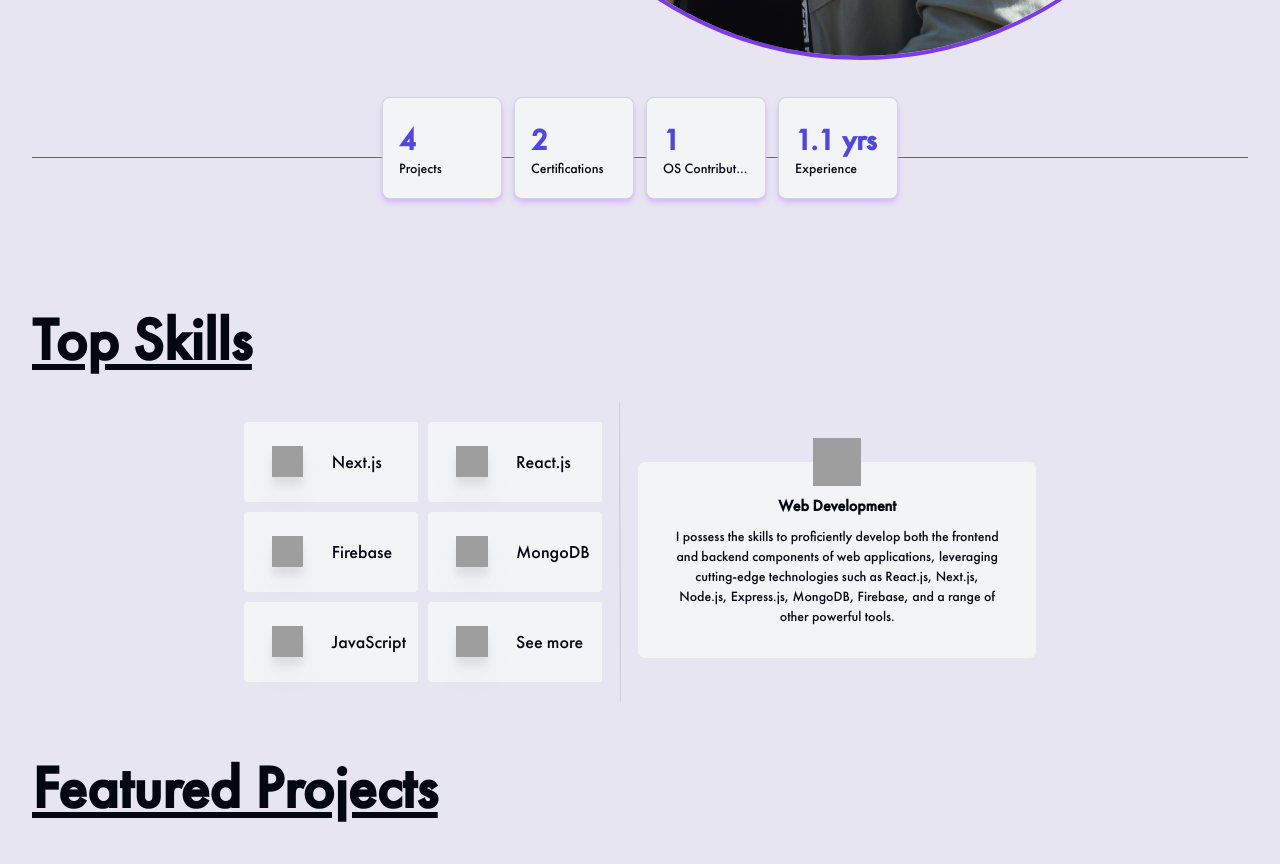
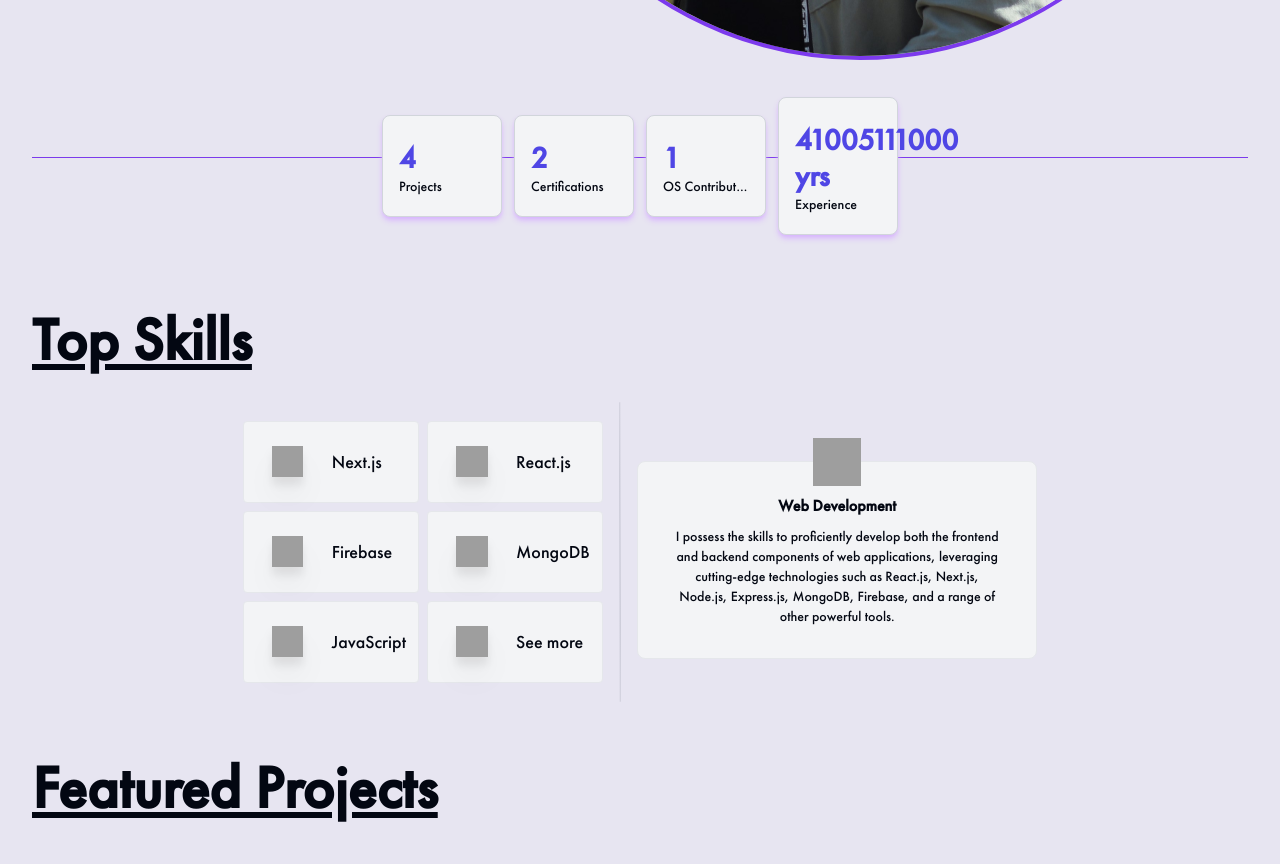
Before and after one commit to jrTilak/jrtilak-web, a Next.js app: page / in a window 1280 px wide. Shown: the part 860-1724 px from the top of the page. Built offline with nearby package versions, Linux system fonts and the light colour scheme; grey boxes are pictures that could not be loaded.

Commit message:
Add import statement for OSC module and update project count in about.ts

```diff
--- a/src/assets/json/about.ts
+++ b/src/assets/json/about.ts
@@ -1,3 +1,4 @@
+import OSC from "./osc";
 import PROJECTS_JSON from "./projects";
 
 const CERTIFICATIONS = [
@@ -20,7 +21,7 @@ const CERTIFICATIONS = [
 const STATS = [
   {
     count: PROJECTS_JSON.length.toString(),
-    desc: "Completed 3+ projects.",
+    desc: `Completed ${PROJECTS_JSON.length.toString()} projects.`,
     type: "Projects",
     link: "/projects",
   },
@@ -31,14 +32,16 @@ const STATS = [
     link: "/about/certifications",
   },
   {
-    count: "1",
-    desc: "1 open source contributions till now",
+    count: OSC.length.toString(),
+    desc: `${OSC.length.toString()} open source contributions till now`,
     type: "OS Contributions",
     link: "/osc",
   },
   {
-    count: "1.1 yrs",
-    desc: "I have 1.1 yrs+ years of experience.",
+    count: `${new Date().getTime() - new Date("2022-10-01").getTime()} yrs`,
+    desc: `I have ${
+      new Date().getTime() - new Date("2022-10-01").getTime()
+    } yrs+ years of experience.`,
     type: "Experience",
     link: "/about/experience",
   },
```
